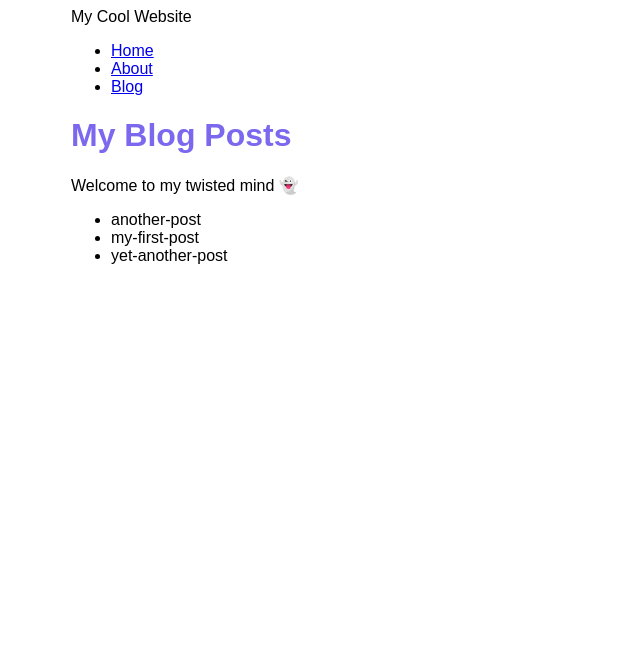
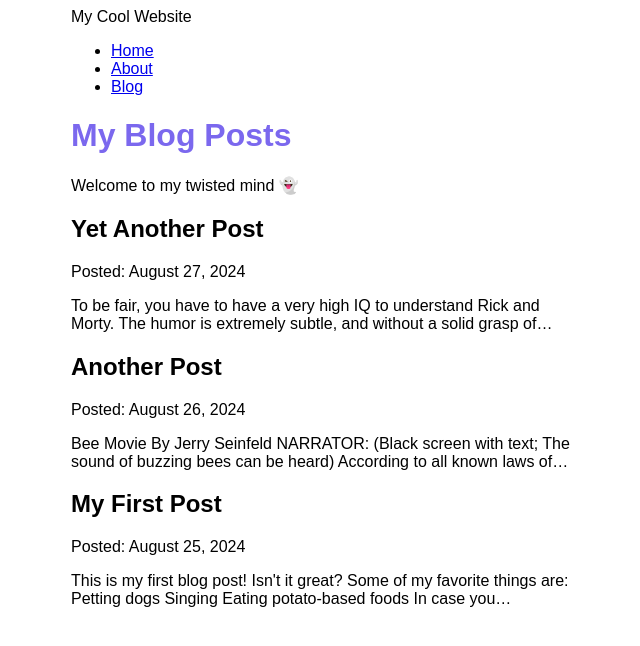
Before and after one commit to beiatrix/gatsby-blog, a Gatsby site: page /blog in a window 1280 px wide. Shown: the whole page, without its empty margins (319-959 px from the left). Built offline with nearby package versions, Linux system fonts and the light colour scheme; Gatsby itself is replaced by a stand-in of ours.

Commit message:
feat: list blog posts, mdx transformer plugin

```diff
--- a/blog/another-post.mdx
+++ b/blog/another-post.mdx
@@ -1,4 +1,9 @@
-Scripts.com
+---
+title: "Another Post"
+date: "2024-08-26"
+slug: "another-post"
+---
+
 Bee Movie
 By Jerry Seinfeld
 
--- a/blog/my-first-post.mdx
+++ b/blog/my-first-post.mdx
@@ -1 +1,15 @@
+---
+title: "My First Post"
+date: "2024-08-25"
+slug: "my-first-post"
+---
+
+This is my first blog post! Isn't it *great*?
+
+Some of my **favorite** things are:
+
+* Petting dogs
+* Singing
+* Eating potato-based foods
+
 In case you haven’t noticed, I'm weird. I’m a weirdo. I don't fit in. And I don't want to fit in. Have you ever seen me without this stupid hat on? That's weird.
--- a/blog/yet-another-post.mdx
+++ b/blog/yet-another-post.mdx
@@ -1 +1,7 @@
+---
+title: "Yet Another Post"
+date: "2024-08-27"
+slug: "yet-another-post"
+---
+
 To be fair, you have to have a very high IQ to understand Rick and Morty. The humor is extremely subtle, and without a solid grasp of theoretical physics most of the jokes will go over a typical viewer's head. There's also Rick's nihilistic outlook, which is deftly woven into his characterisation - his personal philosophy draws heavily fromNarodnaya Volya literature, for instance. The fans understand this stuff; they have the intellectual capacity to truly appreciate the depths of these jokes, to realize that they're not just funny- they say something deep about LIFE. As a consequence people who dislike Rick and Morty truly ARE idiots- of course they wouldn't appreciate, for instance, the humour in Rick's existencial catchphrase "Wubba Lubba Dub Dub," which itself is a cryptic reference to Turgenev's Russian epic Fathers and Sons I'm smirking right now just imagining one of those addlepated simpletons scratching their heads in confusion as Dan Harmon's genius unfolds itself on their television screens. What fools... how I pity them. 😂 And yes by the way, I DO have a Rick and Morty tattoo. And no, you cannot see it. It's for the ladies' eyes only- And even they have to demonstrate that they're within 5 IQ points of my own (preferably lower) beforehand.
--- a/gatsby-config.js
+++ b/gatsby-config.js
@@ -46,5 +46,6 @@ module.exports = {
         icon: `src/images/gatsby-icon.png`, // This path is relative to the root of the site.
       },
     },
+    `gatsby-plugin-mdx`
   ],
 }
--- a/package.json
+++ b/package.json
@@ -3,9 +3,11 @@
   "private": true,
   "version": "0.1.0",
   "dependencies": {
+    "@mdx-js/react": "^3.0.1",
     "gatsby": "^5.13.5",
     "gatsby-plugin-image": "^3.13.1",
     "gatsby-plugin-manifest": "^5.13.1",
+    "gatsby-plugin-mdx": "^5.13.1",
     "gatsby-plugin-sharp": "^5.13.1",
     "gatsby-source-filesystem": "^5.13.1",
     "gatsby-transformer-sharp": "^5.13.1",
--- a/src/pages/blog.js
+++ b/src/pages/blog.js
@@ -7,24 +7,29 @@ const BlogPage = ({ data }) => {
   return (
     <Layout pageTitle="My Blog Posts">
       <p>Welcome to my twisted mind 👻</p>
-      <ul>
-        {
-          data.allFile.nodes.map((node) => (
-            <li key={node.name}>
-              {node.name}
-            </li>
-          ))
-        }
-      </ul>
+      {
+        data.allMdx.nodes.map((node) => (
+          <article key={node.id}>
+            <h2>{node.frontmatter.title}</h2>
+            <p>Posted: {node.frontmatter.date}</p>
+            <p>{node.excerpt}</p>
+          </article>
+        ))
+      }
     </Layout>
   )
 }
 
 export const query = graphql`
   query BlogQuery {
-    allFile(filter: {sourceInstanceName: {eq: "blog"}}) {
+    allMdx(sort: { frontmatter: { date: DESC }}) {
       nodes {
-        name
+        frontmatter {
+          date(formatString: "MMMM D, YYYY")
+          title
+        }
+        id
+        excerpt
       }
     }
   }
```
Also changed, not shown: 1 other file.
